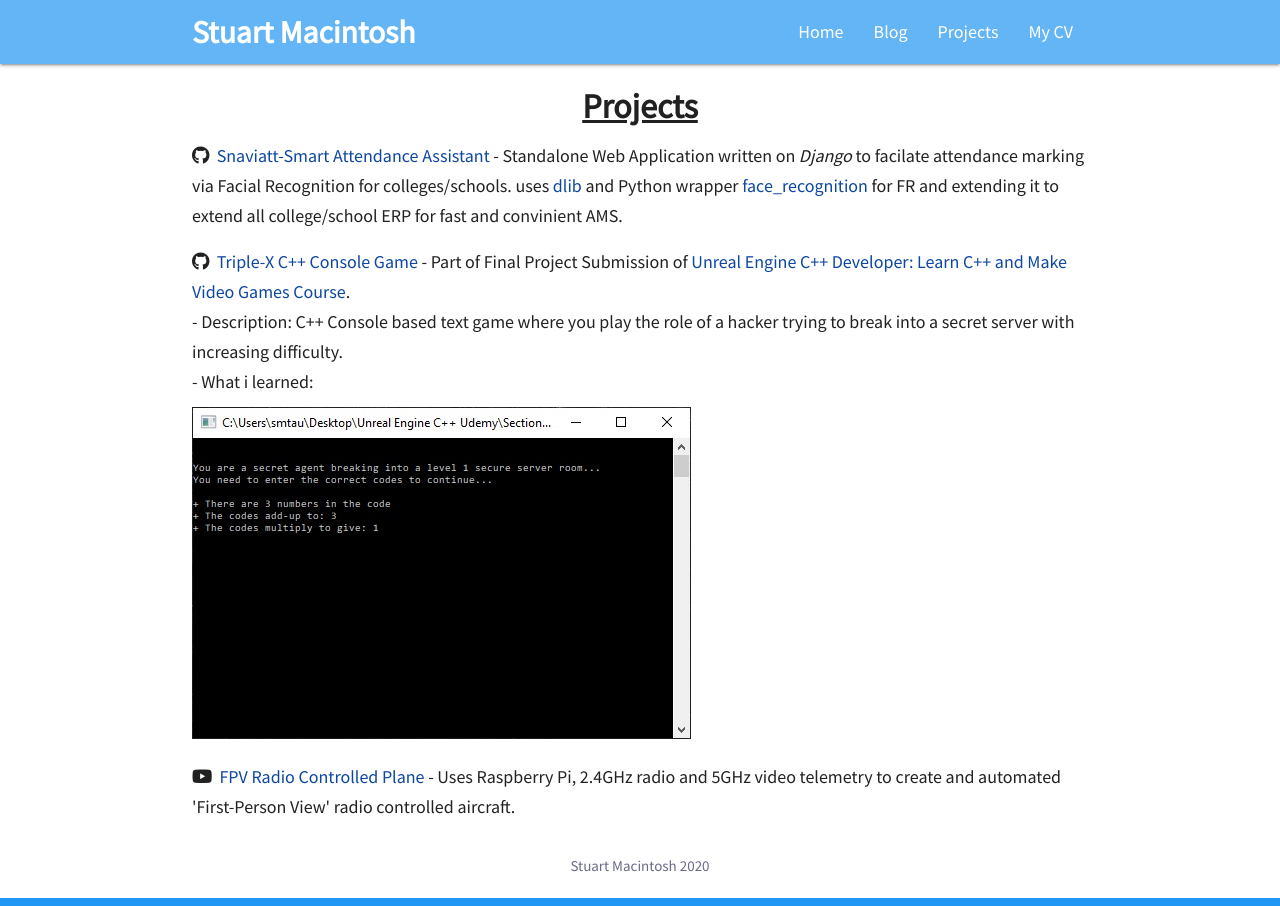
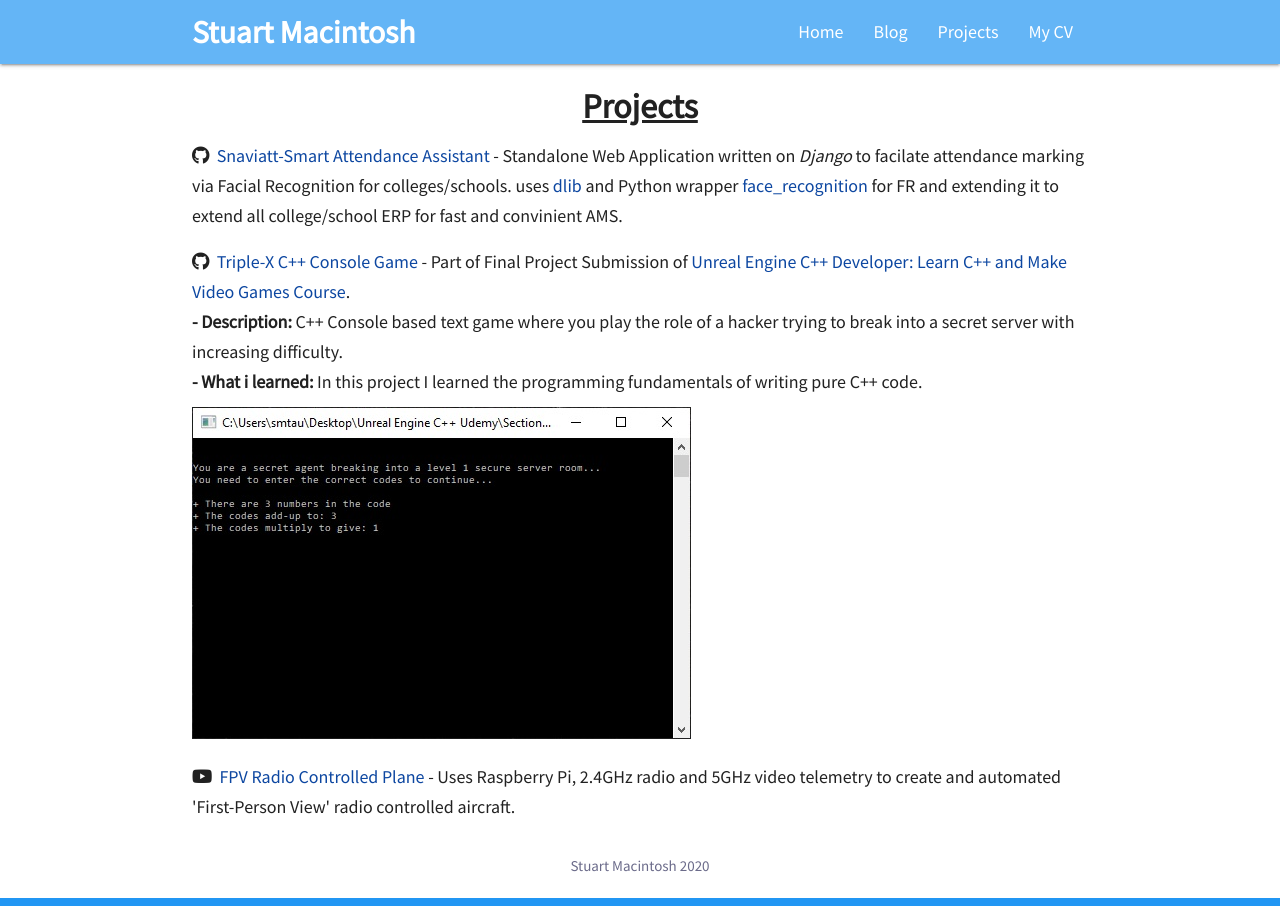
Before and after one commit to SmTaUcM/SmTaUcM.github.io, a Jekyll site: the page built from projects.html, in a window 1280 px wide. Built offline with Jekyll 4.4.1, drawn with Linux system fonts in a browser that asks for light colours; nearby versions of some CDN libraries.

Commit message:
projects.html - Added further information.

```diff
--- a/_includes/projects.html
+++ b/_includes/projects.html
@@ -38,9 +38,9 @@
             >Unreal Engine C++ Developer: Learn C++ and Make Video Games Course</a
           >.
 		  <BR>
-		  - Description: C++ Console based text game where you play the role of a hacker trying to break into a secret server with increasing difficulty.
+		  <b>- Description:</b> C++ Console based text game where you play the role of a hacker trying to break into a secret server with increasing difficulty.
 		  <BR>
-		  - What i learned:
+		  <b>- What i learned:</b> In this project I learned the programming fundamentals of writing pure C++ code.
         </h5>
 		<div class="triplex">
 			<img
```
